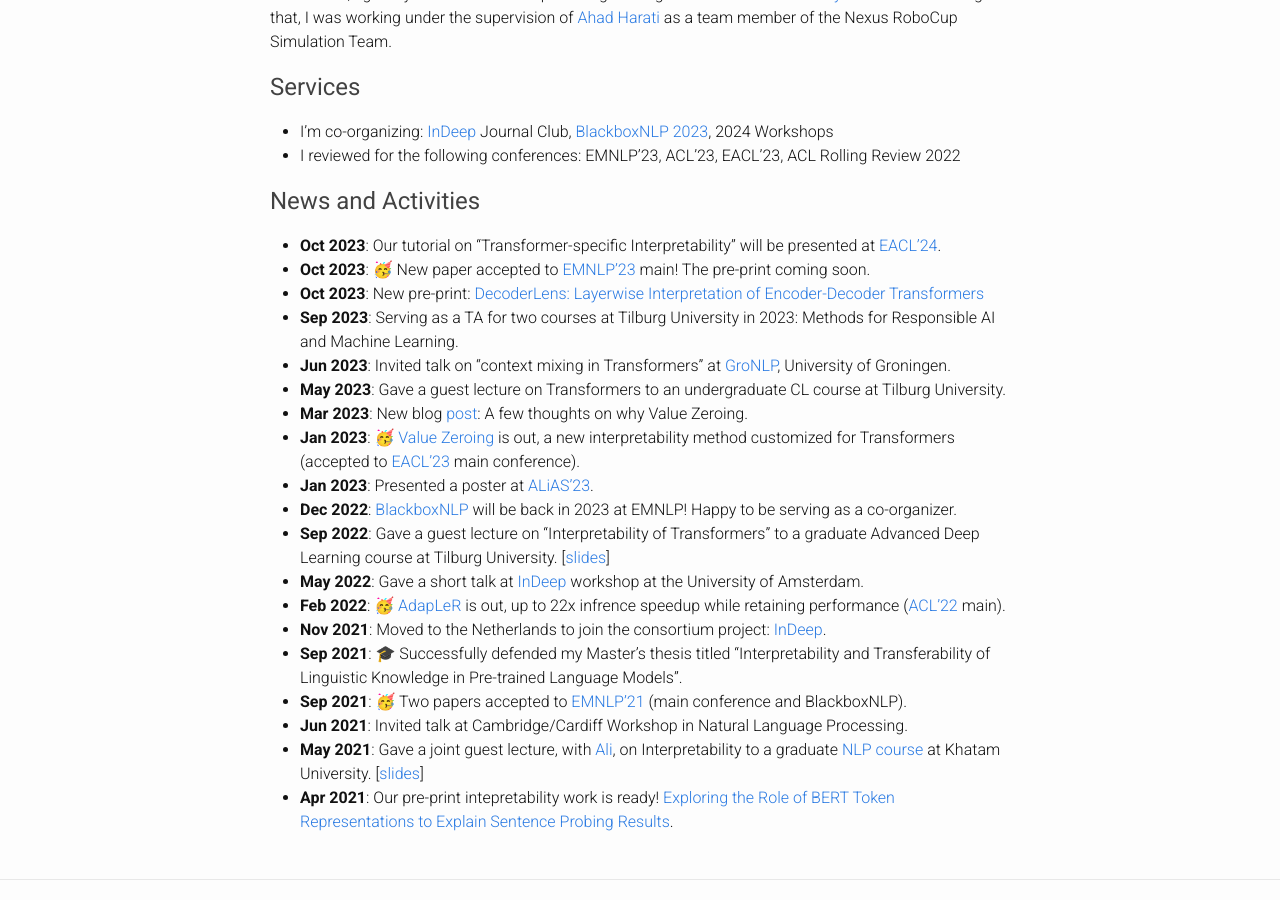
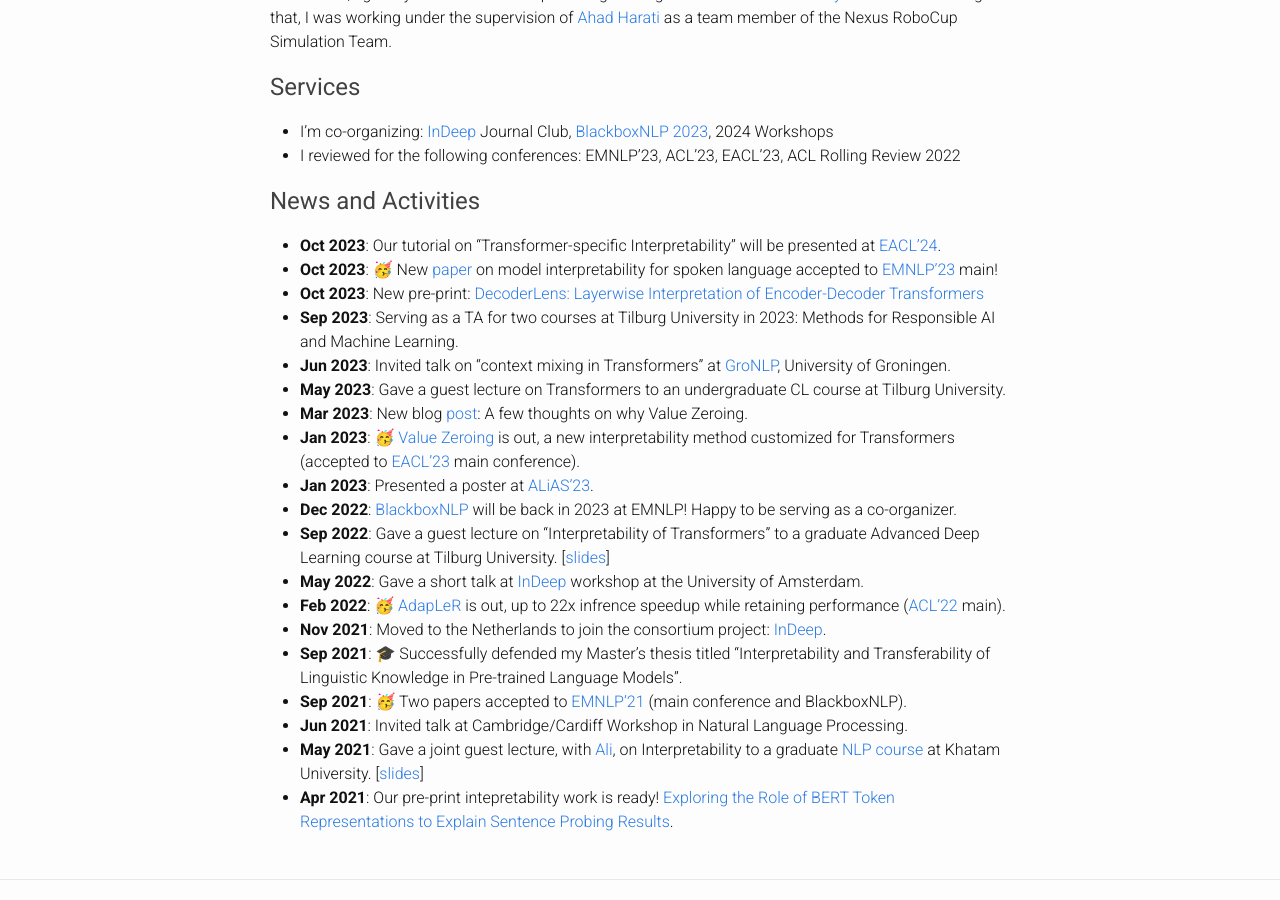
Before and after one commit to hmohebbi/hmohebbi.github.io, a Jekyll site: the page built from index.md, in a window 1280 px wide and 900 px high, scrolled down 557 px. Built offline with Jekyll 4.4.1, drawn with Linux system fonts in a browser that asks for light colours.

Commit message:
Update index.md

```diff
--- a/index.md
+++ b/index.md
@@ -38,7 +38,7 @@ Before that, I got my Bachelor’s in Computer Engineering from [Ferdowsi Univer
 
 ## <span style="color:#424242">News and Activities </span>
 * __Oct 2023__: Our tutorial on "Transformer-specific Interpretability" will be presented at [EACL'24](https://2024.eacl.org/).
-* __Oct 2023__: 🥳 New paper accepted to [EMNLP'23](https://2023.emnlp.org/) main! The pre-print coming soon.
+* __Oct 2023__: 🥳 New [paper](https://arxiv.org/abs/2310.09925) on model interpretability for spoken language accepted to [EMNLP'23](https://2023.emnlp.org/) main!
 * __Oct 2023__: New pre-print: [DecoderLens: Layerwise Interpretation of Encoder-Decoder Transformers](https://arxiv.org/abs/2310.03686)
 * __Sep 2023__: Serving as a TA for two courses at Tilburg University in 2023: Methods for Responsible AI and Machine Learning.
 * __Jun 2023__: Invited talk on "context mixing in Transformers" at [GroNLP](https://www.rug.nl/research/clcg/research/cl/), University of Groningen.
```
